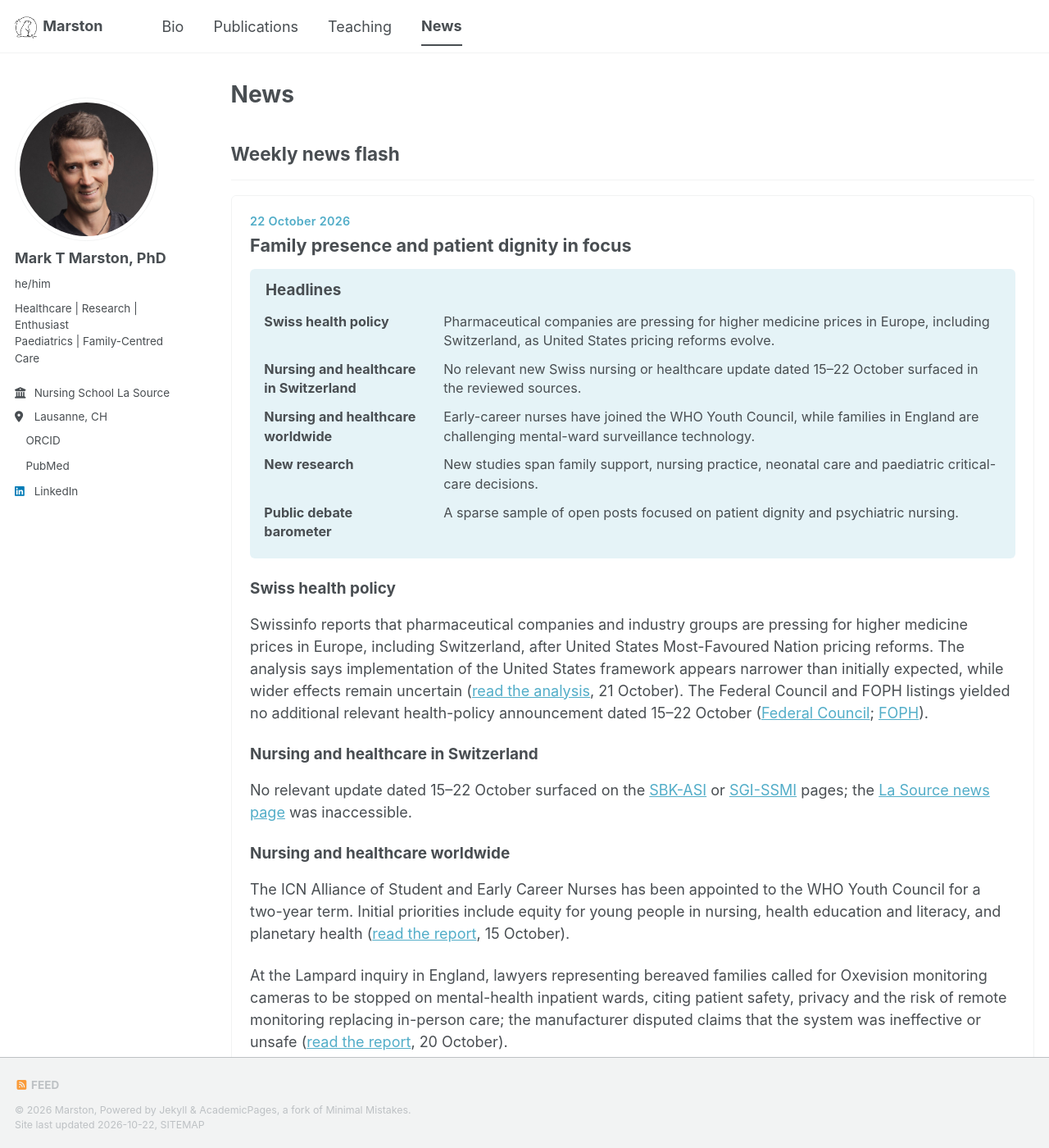
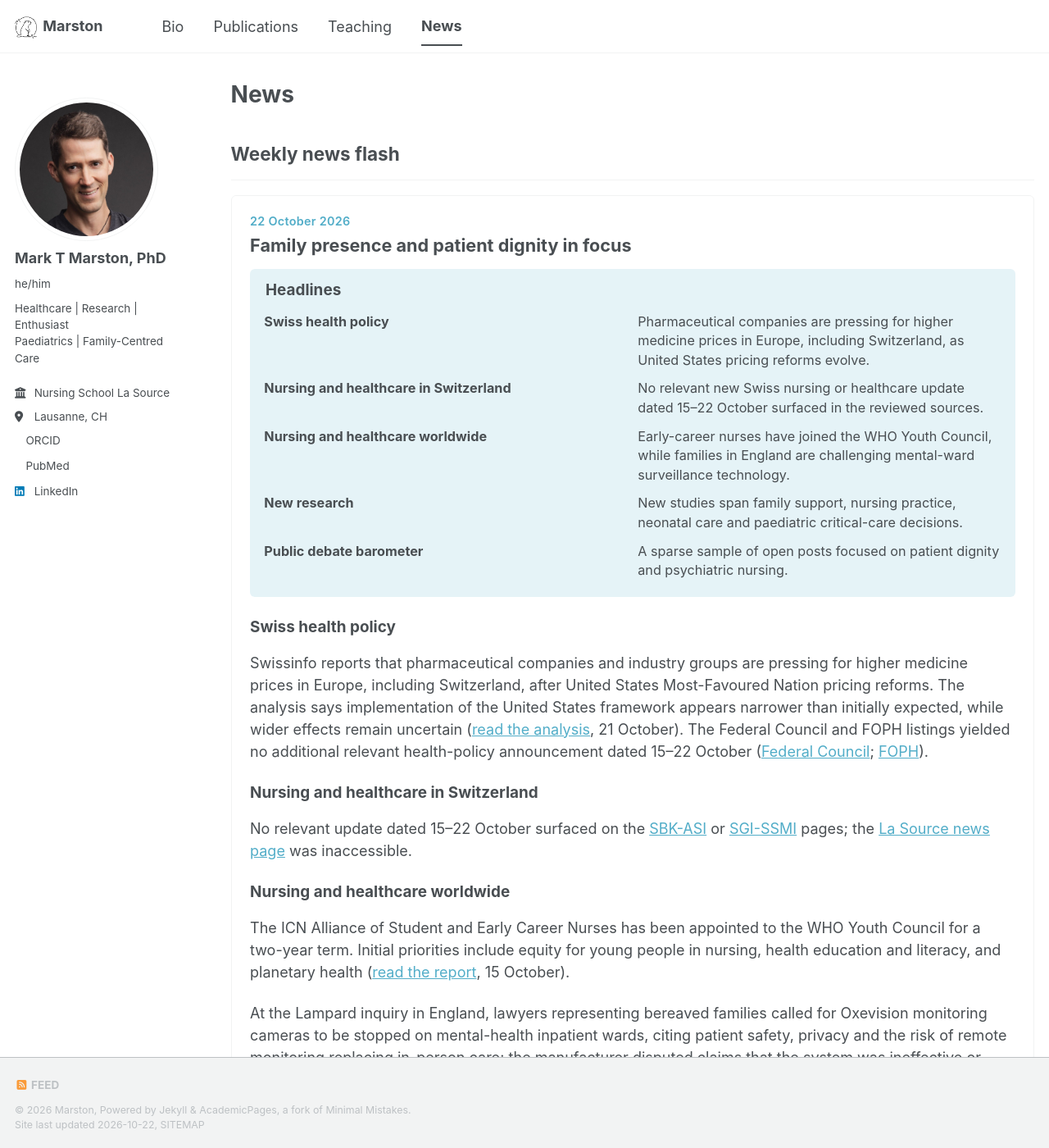
Before and after one commit to marstonRN/marston.github.io, a Jekyll site: the page built from _pages/events.html, in a window 1280 px wide and 1400 px high. Shown: the whole window at 82% size. Built offline with Jekyll 4.4.1, drawn with Linux system fonts in a browser that asks for light colours; a style sheet for code colours, icons or effects is not loaded.

Commit message:
Modify width property for nl-issue elements
Adjust width calculation for event issue elements.

```diff
--- a/_pages/events.html
+++ b/_pages/events.html
@@ -138,7 +138,8 @@ redirect_from:
 .nl-issue h3:first-of-type + table th:first-child,
 .nl-issue h3:first-of-type + ul td:first-child,
 .nl-issue h3:first-of-type + ul th:first-child {
-  width: 24%;
+  box-sizing: border-box;
+  width: max(24%, 7.4em);   /* on phones: just wider than "Switzerland" */
   padding-right: 1.2em;
   font-weight: 600;
 }
```
